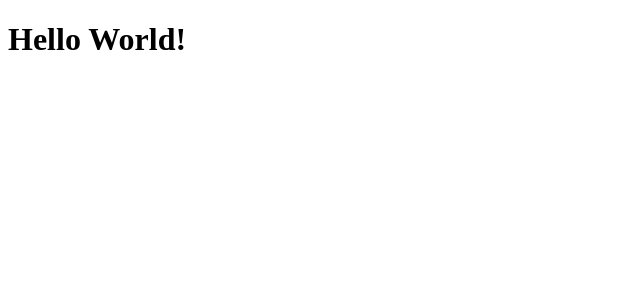
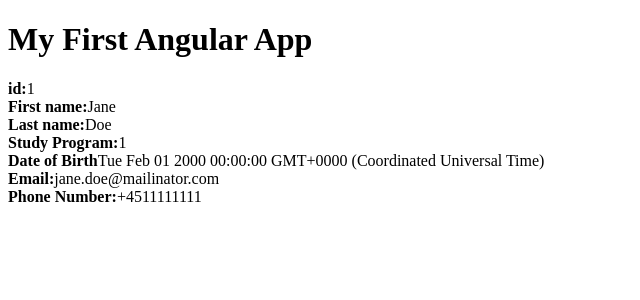
Before and after one commit to Elena-Cr/CourseAdminSystemAngular, an Angular app: page / in a window 1280 px wide. Shown: the top 300 px of the page, without its empty margins (0-640 px from the left). Built offline with nearby package versions, Linux system fonts and the light colour scheme.

Commit message:
Add student Data and Display it using Html

```diff
--- a/src/app/app.component.html
+++ b/src/app/app.component.html
@@ -1,2 +1,3 @@
-<h1>Hello World!</h1>
+<h1>My First Angular App</h1>
+<app-student></app-student>
 <router-outlet />
--- a/src/app/app.component.ts
+++ b/src/app/app.component.ts
@@ -1,12 +1,13 @@
 import { Component } from '@angular/core';
 import { RouterOutlet } from '@angular/router';
+import { StudentComponent } from './student/student.component';
 
 @Component({
   selector: 'app-root',
   standalone: true,
-  imports: [RouterOutlet],
+  imports: [RouterOutlet, StudentComponent],
   templateUrl: './app.component.html',
-  styleUrl: './app.component.css'
+  styleUrl: './app.component.css',
 })
 export class AppComponent {
   title = 'CourseAdminSystemAngular';
--- /dev/null
+++ b/src/app/model/student.ts
@@ -0,0 +1,9 @@
+export interface Student {
+  id: number;
+  firstName: string;
+  lastName: string;
+  studyProgram: number;
+  dob: Date;
+  email: string;
+  phone: string;
+}
--- a/src/app/student/student.component.html
+++ b/src/app/student/student.component.html
@@ -1 +1,25 @@
-<p>student works!</p>
+@if (student) {
+<div>
+  <b>id:</b><span>{{ student.id }}</span>
+</div>
+<div>
+  <b>First name:</b><span>{{ student.firstName }}</span>
+</div>
+<div>
+  <b>Last name:</b><span>{{ student.lastName }}</span>
+</div>
+<div>
+  <b>Study Program:</b><span>{{ student.studyProgram }}</span>
+</div>
+<div>
+  <b>Date of Birth</b><span>{{ student.dob }}</span>
+</div>
+<div>
+  <b>Email:</b><span>{{ student.email }}</span>
+</div>
+<div>
+  <b>Phone Number:</b> <span>{{ student.phone }}</span>
+</div>
+} @else {
+<p>Nothing to display</p>
+}
--- a/src/app/student/student.component.ts
+++ b/src/app/student/student.component.ts
@@ -1,4 +1,5 @@
 import { Component } from '@angular/core';
+import { Student } from '../model/student';
 
 @Component({
   selector: 'app-student',
@@ -8,5 +9,14 @@
   styleUrl: './student.component.css'
 })
 export class StudentComponent {
+  student?: Student = {
+    id: 1,
+    firstName: 'Jane',
+    lastName: 'Doe',
+    studyProgram: 1,
+dob: new Date(2000, 1, 1),
+email: 'jane.doe@mailinator.com',
+phone: '+4511111111'
+}
 
 }
```
